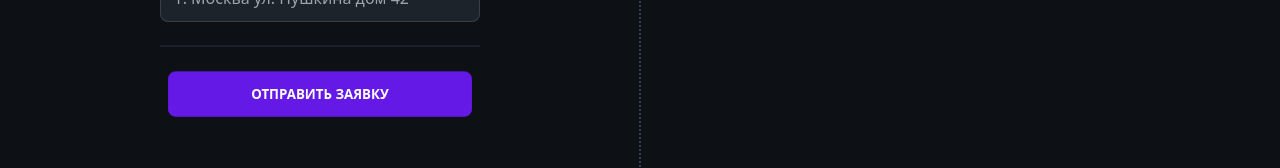
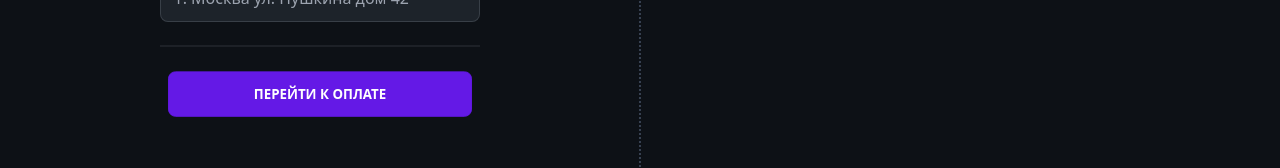
Before and after one commit to Sarylov/custom, a React (Vite) app: page / in a window 1280 px wide. Shown: the part 498-666 px from the top of the page. Built offline with nearby package versions, Linux system fonts and the light colour scheme.

Commit message:
change labels

```diff
--- a/src/components/contact-form.jsx
+++ b/src/components/contact-form.jsx
@@ -85,7 +85,7 @@ export const ContactForm = () => {
         <span className="divider"></span>
         {error && <p className="text-error text-center mb-2 -mt-4">{error}</p>}
         <button className="btn btn-primary" onClick={submit}>
-          Отправить заявку
+          Перейти к оплате
         </button>
       </div>
     </div>
--- a/src/layouts/constructor-with-form.jsx
+++ b/src/layouts/constructor-with-form.jsx
@@ -24,7 +24,7 @@ export const ConstructorWithForm = ({ form, constructor }) => {
         </div>
         <div className="flex justify-center gap-2 mt-4 md:hidden">
           <Modal title={'Оформление'} name="Decoration" content={<>{form}</>}>
-            <button className="btn btn-primary">оплатить заказ</button>
+            <button className="btn btn-primary">Оформить заказ</button>
           </Modal>
           <button className="btn" onClick={() => setIsReverte((prev) => !prev)}>
             <RevertIcon className="w-6" />
```
